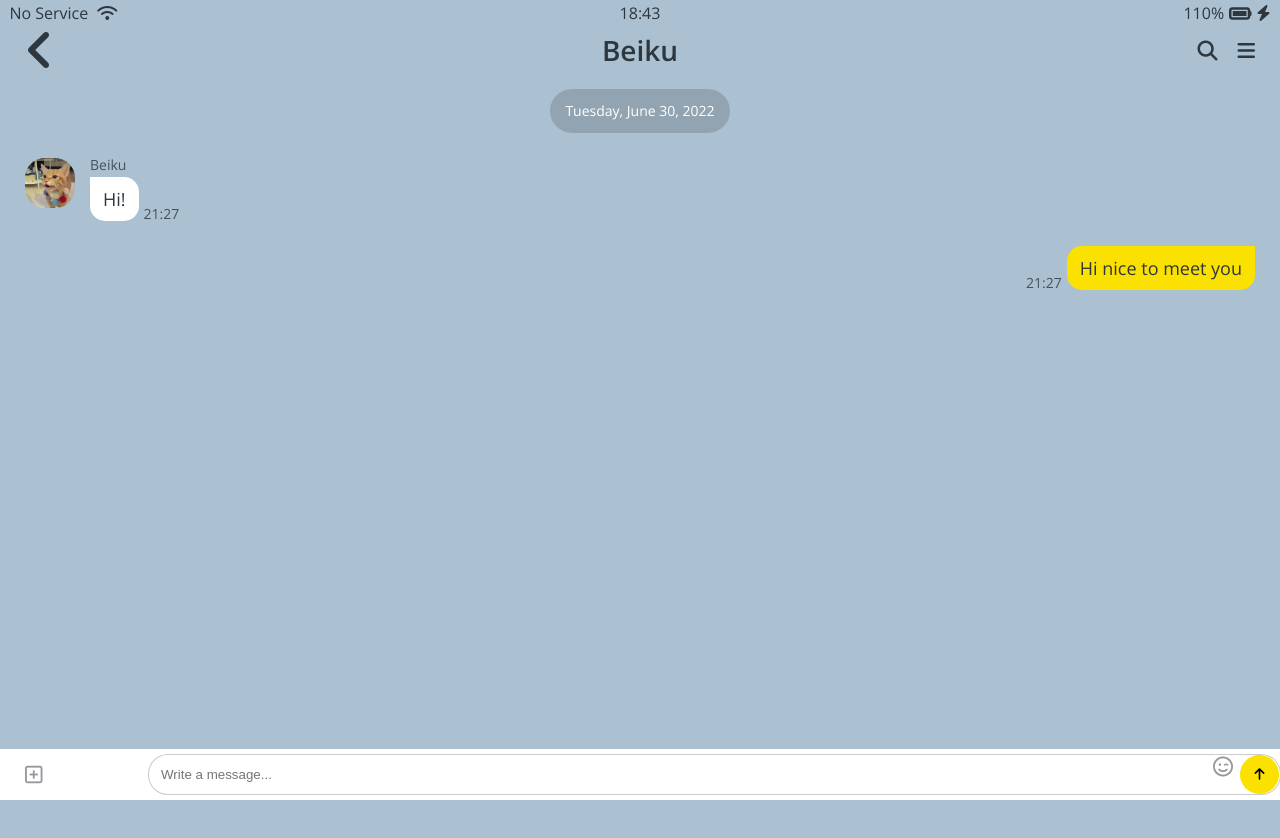
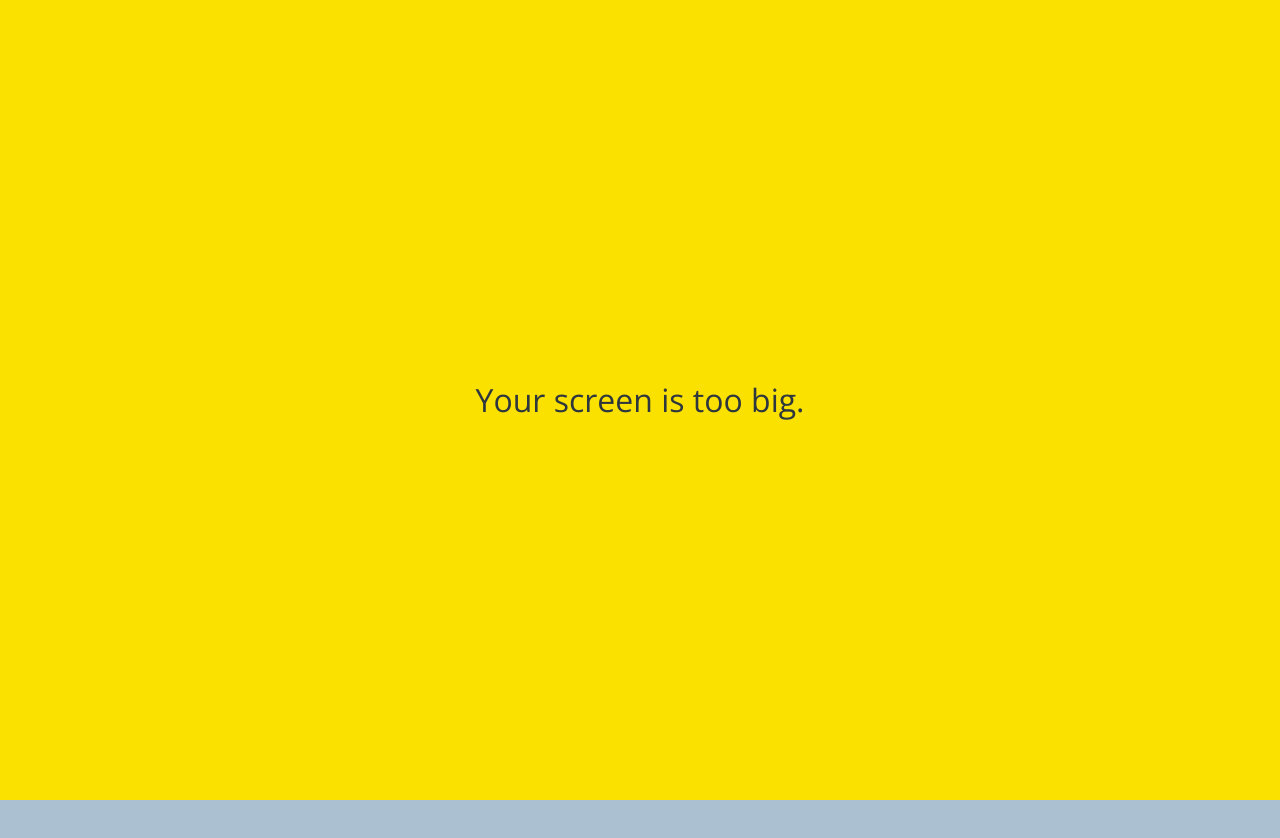
Before and after one commit to Beiku/clone-kokoa, a plain HTML site: page chat.html in a window 1280 px wide. Shown: the top 838 px of the page. After the commit the page ends 800 px from the top, so only its background shows below. Drawn offline with nearby package versions, Linux system fonts and the light colour scheme.

Commit message:
Done Kokoa

```diff
--- a/chat.html
+++ b/chat.html
@@ -37,7 +37,7 @@
     <main class="main-screen main-chat">
       <div class="chat__timestamp">Tuesday, June 30, 2022</div>
 
-      <div class="message-row">
+      <div class="message-row fadeInLeft">
         <img src="img/20220113_091700638.jpg" />
         <div class="message-row__content">
           <span class="message__author">Beiku</span>
@@ -48,7 +48,7 @@
         </div>
       </div>
 
-      <div class="message-row message-row--own">
+      <div class="message-row message-row--own fadeInRight">
         <div class="message-row__content">
           <div class="message__info">
             <span class="message__bubble">Hi nice to meet you</span>
@@ -69,7 +69,9 @@
         <button><i class="fas fa-arrow-up"></i></button>
       </div>
     </form>
-
+    <div class="no-mobile">
+      <span>Your screen is too big.</span>
+    </div>
     <script
       src="https://kit.fontawesome.com/6478f529f2.js"
       crossorigin="anonymous"
--- /dev/null
+++ b/css/components/no-mobile.css
@@ -0,0 +1,18 @@
+.no-mobile {
+  position: absolute;
+  z-index: 99;
+  height: 100vh;
+  width: 100vw;
+  background-color: var(--yellow);
+  display: flex;
+  top: 0;
+  justify-content: center;
+  align-items: center;
+  font-size: 32px;
+}
+
+@media screen and (max-width: 645px) {
+  .no-mobile {
+    display: none;
+  }
+}
--- a/css/screens/chat.css
+++ b/css/screens/chat.css
@@ -1,6 +1,6 @@
 #chat-screen {
   background-color: #abc1d1;
-  height: 1000vh;
+  height: 100vh;
 }
 
 #chat-screen .status-bar,
@@ -21,6 +21,17 @@
   top: 26px;
 }
 
+@keyframes fadeIn {
+  from {
+    transform: translateY(10px);
+    opacity: 0;
+  }
+  to {
+    transform: none;
+    opacity: 1;
+  }
+}
+
 .main-chat {
   display: flex;
   flex-direction: column;
@@ -34,8 +45,39 @@
   font-size: 14px;
   border-radius: 25px;
   margin-bottom: 25px;
+  animation: fadeIn 0.5s linear;
 }
 
+@keyframes fadeInLeft {
+  from {
+    opacity: 0;
+    transform: translateX(-10px);
+  }
+  to {
+    opacity: 1;
+    transform: none;
+  }
+}
+
+@keyframes fadeInRight {
+  from {
+    opacity: 0;
+    transform: translateX(10px);
+  }
+  to {
+    opacity: 1;
+    transform: none;
+  }
+}
+
+.fadeInLeft {
+  animation: fadeInLeft 1s linear;
+}
+.fadeInRight {
+  animation: fadeInRight 1s linear forwards;
+  animation-delay: 0.5s;
+  opacity: 0;
+}
 .message-row {
   width: 100%;
   display: flex;
@@ -100,6 +142,7 @@
   padding: 5px 25px;
   box-sizing: border-box;
   align-items: center;
+  transition: all 0.3s ease-in-out;
 }
 .reply .reply__column:first-child {
   width: 10%;
@@ -113,6 +156,7 @@
   width: 100%;
   border: var(--main-border);
   border-radius: 20px;
+  transition: all 0.3s ease-in-out;
 }
 
 .reply__column:last-child > i,
@@ -146,3 +190,24 @@
 .reply__column button:active {
   outline: none;
 }
+
+.reply .reply__column:first-child,
+.reply .fa-smile-wink,
+.reply button {
+  transition: opacity 0.3s ease-in-out;
+}
+
+.reply:focus-within .reply__column:first-child,
+.reply:focus-within .fa-smile-wink,
+.reply:focus-within button {
+  opacity: 0;
+}
+
+.reply:focus-within input {
+  width: 90vw;
+  transform: translateX(-11%) translateY(-80px);
+}
+
+.reply:focus-within {
+  transform: translateY(80px);
+}
--- a/css/screens/find.css
+++ b/css/screens/find.css
@@ -100,3 +100,23 @@
 .open-post__heart-count span {
   margin-left: 5px;
 }
+
+@keyframes heartBeat {
+  0% {
+    color: white;
+    transform: none;
+  }
+  50% {
+    color: tomato;
+    transform: scale(1.5);
+  }
+  100% {
+    color: white;
+    transform: none;
+  }
+}
+
+.open-post__heart-count:hover i {
+  will-change: transform;
+  animation: heartBeat 1s linear infinite;
+}
--- a/css/style.css
+++ b/css/style.css
@@ -9,6 +9,7 @@
 @import "components/badge.css";
 @import "components/icon-row.css";
 @import "components/alt-screen-header.css";
+@import "components/no-mobile.css";
 /* screens */
 @import "screens/login.css";
 @import "screens/friends.css";
```
Also changed, not shown: chats.html (+3 -0 lines), find.html (+3 -0 lines), friends.html (+7 -0 lines), index.html (+3 -0 lines), more.html (+3 -0 lines), setting.html (+3 -0 lines).
